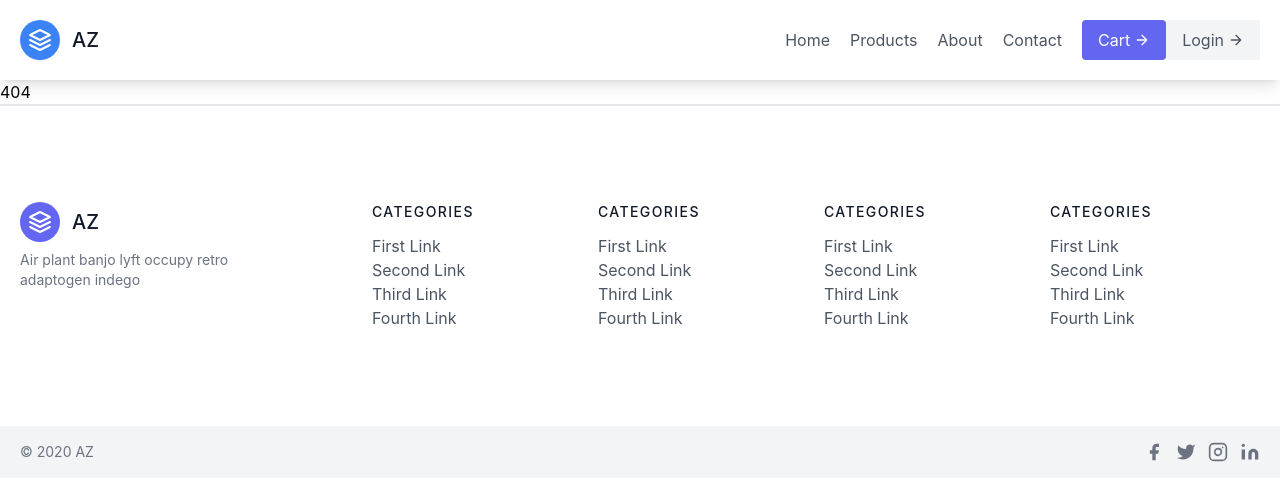
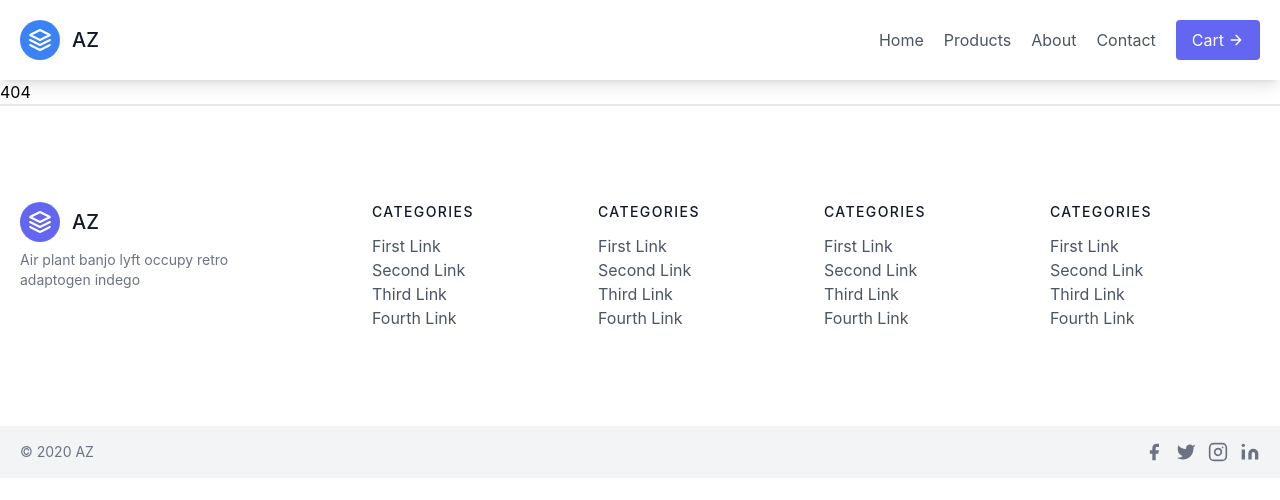
Before and after one commit to auqid/ecommerce-site, a React (Create React App) app: page /contact in a window 1280 px wide. Shown: the top 500 px of the page. Built offline with nearby package versions, Linux system fonts and the light colour scheme.

Commit message:
changes to header

```diff
--- a/src/components/Header/Header.js
+++ b/src/components/Header/Header.js
@@ -47,11 +47,11 @@ const Header = () => {
       </svg>
     </button>
     </Link>
-    <button className="inline-flex items-center bg-gray-100 border-0 py-2 px-4 focus:outline-none hover:bg-gray-200 rounded text-base mt-4 md:mt-0">Login
+    {/* <button className="inline-flex items-center bg-gray-100 border-0 py-2 px-4 focus:outline-none hover:bg-gray-200 rounded text-base mt-4 md:mt-0">Login
       <svg fill="none" stroke="currentColor" strokeLinecap="round" strokeLinejoin="round" strokeWidth="2" className="w-4 h-4 ml-1" viewBox="0 0 24 24">
         <path d="M5 12h14M12 5l7 7-7 7"></path>
       </svg>
-    </button>
+    </button> */}
   </div>
 </header>
     </div>
```
Also changed, not shown: 1 other file (tests, documents, lock files or other folders).
